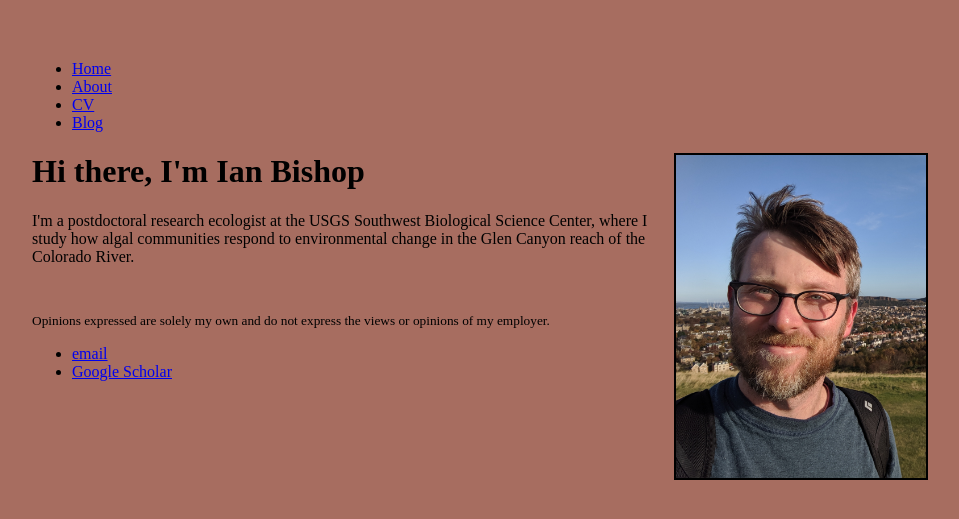
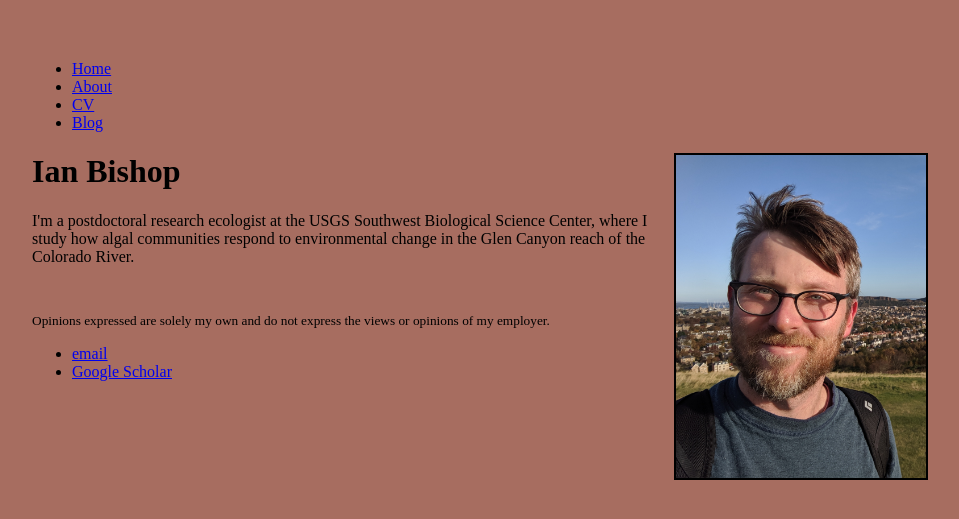
Before and after one commit to bishopia/bishopia.github.io, a Jekyll site: the page built from index.html, in a window 1280 px wide. Shown: the top 519 px of the page, without its empty margins (160-1119 px from the left). Built offline with Jekyll 4.4.1, drawn with Linux system fonts in a browser that asks for light colours.

Commit message:
Update index.html

```diff
--- a/index.html
+++ b/index.html
@@ -4,7 +4,7 @@ title: Ian Bishop, PhD
 ---
 <div class="blurb">
 	<img src="/assets/bishop_in_edinburgh_2019.jpg" alt="Ian Bishop" style="float: right; width: 250px; border: 2px solid black;"">
-	<h1>Hi there, I'm Ian Bishop</h1>
+	<h1>Ian Bishop</h1>
 	<p>I'm a postdoctoral research ecologist at the USGS Southwest Biological Science Center,
 		where I study how algal communities respond to
 		environmental change in the Glen Canyon reach of the Colorado River.</p><br>
```
